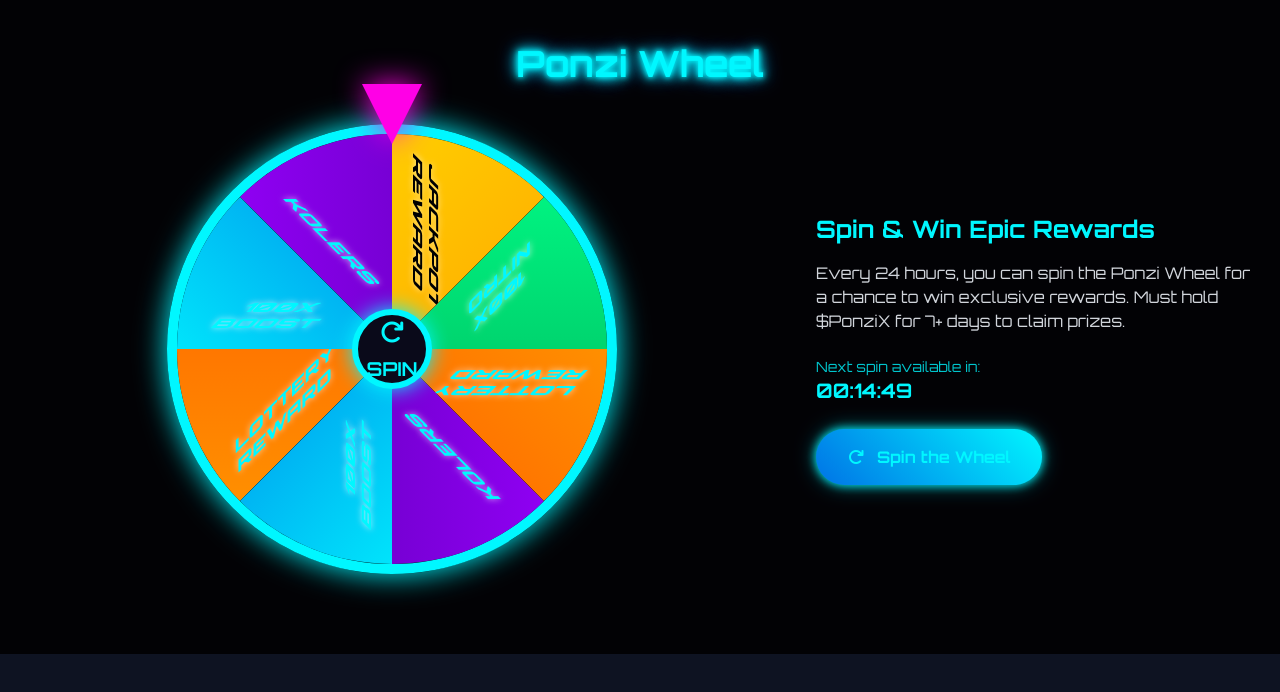
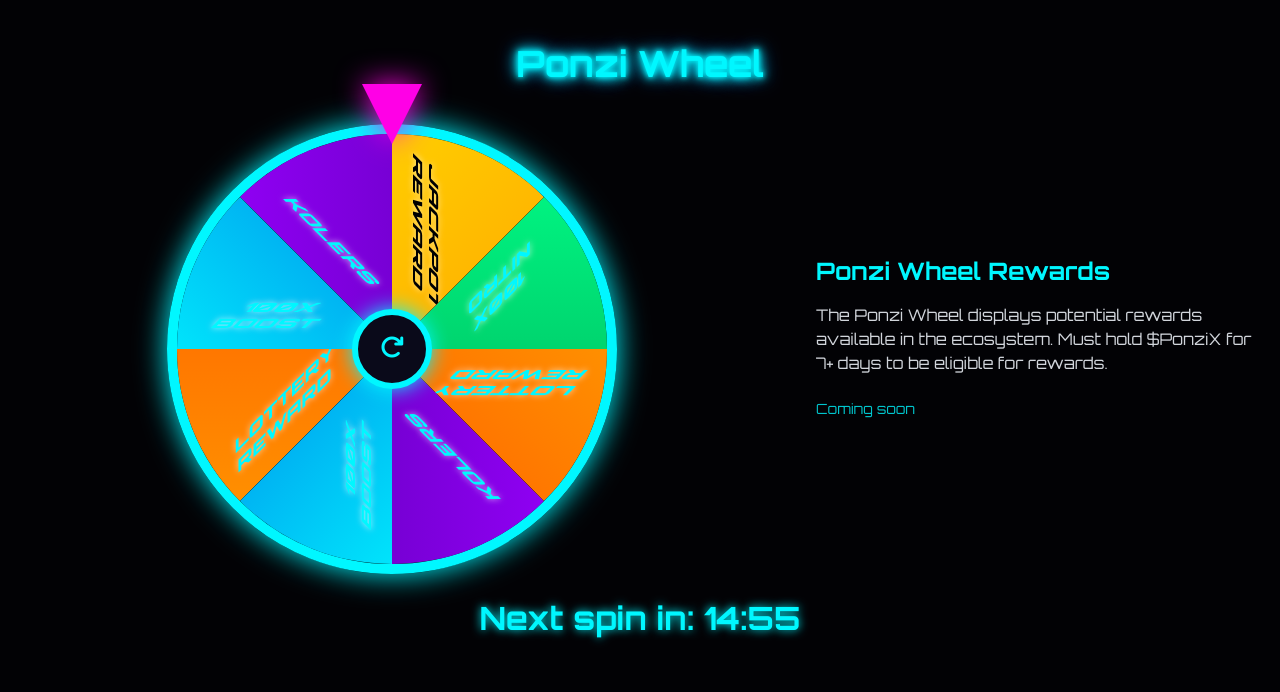
Before and after one commit to Na3u/PonziX, a plain HTML site: page index.html in a window 1280 px wide. Shown: the part 2219-2911 px from the top of the page. Drawn offline with nearby package versions, Linux system fonts and the light colour scheme.

Commit message:
index.html

```diff
--- a/index.html
+++ b/index.html
@@ -78,7 +78,6 @@
             overflow: hidden;
             border: 10px solid #00f7ff;
             box-shadow: 0 0 30px #00f7ff, inset 0 0 20px rgba(0, 247, 255, 0.5);
-            transition: transform 5s cubic-bezier(0.17, 0.67, 0.21, 0.99);
         }
 
         .wheel-section {
@@ -131,13 +130,6 @@
             color: #00f7ff;
             font-weight: bold;
             font-size: 1.2rem;
-            cursor: pointer;
-            transition: all 0.3s ease;
-        }
-
-        .wheel-center:hover {
-            transform: translate(-50%, -50%) scale(1.1);
-            box-shadow: 0 0 30px #00f7ff;
         }
 
         .wheel-icon {
@@ -287,6 +279,16 @@
         .kolers-section {
             background: linear-gradient(45deg, #9900ff, #5500aa);
         }
+
+        /* Countdown styles */
+        .countdown {
+            font-size: 2rem;
+            font-weight: bold;
+            text-align: center;
+            margin-top: 20px;
+            color: #00f7ff;
+            text-shadow: 0 0 10px #00f7ff;
+        }
     </style>
 </head>
 <body>
@@ -418,24 +420,23 @@
         <div class="wheel-center">
           <div class="text-center">
             <div class="wheel-icon"><i class="fas fa-redo"></i></div>
-            <div>SPIN</div>
           </div>
         </div>
       </div>
 
       <div class="text-center lg:text-left max-w-md">
-        <h3 class="text-2xl font-bold mb-4">Spin & Win Epic Rewards</h3>
-        <p class="mb-6 text-gray-300">Every 24 hours, you can spin the Ponzi Wheel for a chance to win exclusive rewards. Must hold $PonziX for 7+ days to claim prizes.</p>
+        <h3 class="text-2xl font-bold mb-4">Ponzi Wheel Rewards</h3>
+        <p class="mb-6 text-gray-300">The Ponzi Wheel displays potential rewards available in the ecosystem. Must hold $PonziX for 7+ days to be eligible for rewards.</p>
 
         <div class="mb-6">
-          <p class="text-sm opacity-80">Next spin available in:</p>
-          <p class="text-xl font-bold" id="spinTimer">23:59:59</p>
+          <p class="text-sm opacity-80">Coming soon</p>
         </div>
+      </div>
+    </div>
 
-        <button id="spinButton" class="px-8 py-4 rounded-full font-bold neon-button bg-purple-600 hover:bg-purple-700">
-          <i class="fas fa-redo mr-2"></i> Spin the Wheel
-        </button>
-      </div>
+    <!-- Countdown timer -->
+    <div class="countdown" id="countdown">
+      Next spin in: 15:00
     </div>
   </div>
 </section>
@@ -733,7 +734,7 @@
     });
   }
 
-  // Ponzi Wheel with new prizes
+  // Ponzi Wheel with new prizes (static version)
   function initPonziWheel() {
     const wheel = document.getElementById('wheel');
     const prizes = [
@@ -772,7 +773,7 @@
       }
     ];
 
-    // Create wheel sections
+    // Create static wheel sections
     prizes.forEach((prize, i) => {
       const section = document.createElement('div');
       section.className = `wheel-section ${prize.class}`;
@@ -790,66 +791,37 @@
       wheel.appendChild(section);
     });
 
-    // Spin button functionality
-    document.getElementById('spinButton').addEventListener('click', function() {
-      if (this.disabled) return;
+    // Remove click event from wheel center
+    document.querySelector('.wheel-center').style.cursor = 'default';
+  }
 
-      this.disabled = true;
-      const spinDegrees = 1800 + Math.floor(Math.random() * 360); // 5 full rotations + random
-      wheel.style.transform = `rotate(${spinDegrees}deg)`;
+  // Countdown timer
+  function startCountdown() {
+    let minutes = 15;
+    let seconds = 0;
 
-      setTimeout(() => {
-        const winningIndex = Math.floor((((spinDegrees % 360) - 22.5) + 360) % 360 / 45);
-        const prize = prizes[winningIndex];
+    const countdownElement = document.getElementById('countdown');
 
-        if (prize.text.includes("JACKPOT")) {
-          showJackpot();
-        } else {
-          // Create a notification for non-jackpot wins
-          const notification = document.createElement('div');
-          notification.className = 'fixed top-4 right-4 bg-gray-900 text-white px-6 py-4 rounded-lg shadow-lg border border-purple-500 z=50';
-          notification.innerHTML = `
-            <div class="flex items-center">
-              <div>
-                <h4 class="font-bold">You won!</h4>
-                <p>${prize.text.replace(/<br>/g, ' ')}</p>
-              </div>
-            </div>
-          `;
-          document.body.appendChild(notification);
+    const timer = setInterval(() => {
+      if (seconds === 0) {
+        if (minutes === 0) {
+          clearInterval(timer);
+          countdownElement.textContent = "Next spin in: 15:00";
+          minutes = 15;
+          seconds = 0;
+          startCountdown(); // Restart the countdown
+          return;
+        }
+        minutes--;
+        seconds = 59;
+      } else {
+        seconds--;
+      }
 
-          // Remove after 5 seconds
-          setTimeout(() => {
-            notification.style.opacity = '0';
-            notification.style.transition = 'opacity 0.5s';
-            setTimeout(() => notification.remove(), 500);
-          }, 5000);
-        }
-
-        // Reset timer to 25 minutes (1500 seconds)
-        let timeLeft = 1500;
-        const timer = document.getElementById('spinTimer');
-
-        const countdown = setInterval(() => {
-          timeLeft--;
-          const hours = Math.floor(timeLeft / 3600);
-          const minutes = Math.floor((timeLeft % 3600) / 60);
-          const seconds = timeLeft % 60;
-          timer.textContent = `${hours.toString().padStart(2, '0')}:${minutes.toString().padStart(2, '0')}:${seconds.toString().padStart(2, '0')}`;
-
-          if (timeLeft <= 0) {
-            clearInterval(countdown);
-            this.disabled = false;
-            timer.textContent = "Ready to spin!";
-          }
-        }, 1000);
-      }, 5000);
-    });
-
-    // Also make the center button spin the wheel
-    document.querySelector('.wheel-center').addEventListener('click', function() {
-      document.getElementById('spinButton').click();
-    });
+      const formattedMinutes = minutes.toString().padStart(2, '0');
+      const formattedSeconds = seconds.toString().padStart(2, '0');
+      countdownElement.textContent = `Next spin in: ${formattedMinutes}:${formattedSeconds}`;
+    }, 1000);
   }
 
   // Wallet connection
@@ -876,23 +848,7 @@
     populateLeaderboard();
     initPonziWheel();
     initWalletConnection();
-
-    // Update spin timer initially
-    const timer = document.getElementById('spinTimer');
-    let timeLeft = Math.floor(Math.random() * 1500); // Random time up to 25 minutes
-
-    const countdown = setInterval(() => {
-      timeLeft--;
-      const hours = Math.floor(timeLeft / 3600);
-      const minutes = Math.floor((timeLeft % 3600) / 60);
-      const seconds = timeLeft % 60;
-      timer.textContent = `${hours.toString().padStart(2, '0')}:${minutes.toString().padStart(2, '0')}:${seconds.toString().padStart(2, '0')}`;
-
-      if (timeLeft <= 0) {
-        clearInterval(countdown);
-        timer.textContent = "Ready to spin!";
-      }
-    }, 1000);
+    startCountdown();
   });
 </script>
 </body>
```
